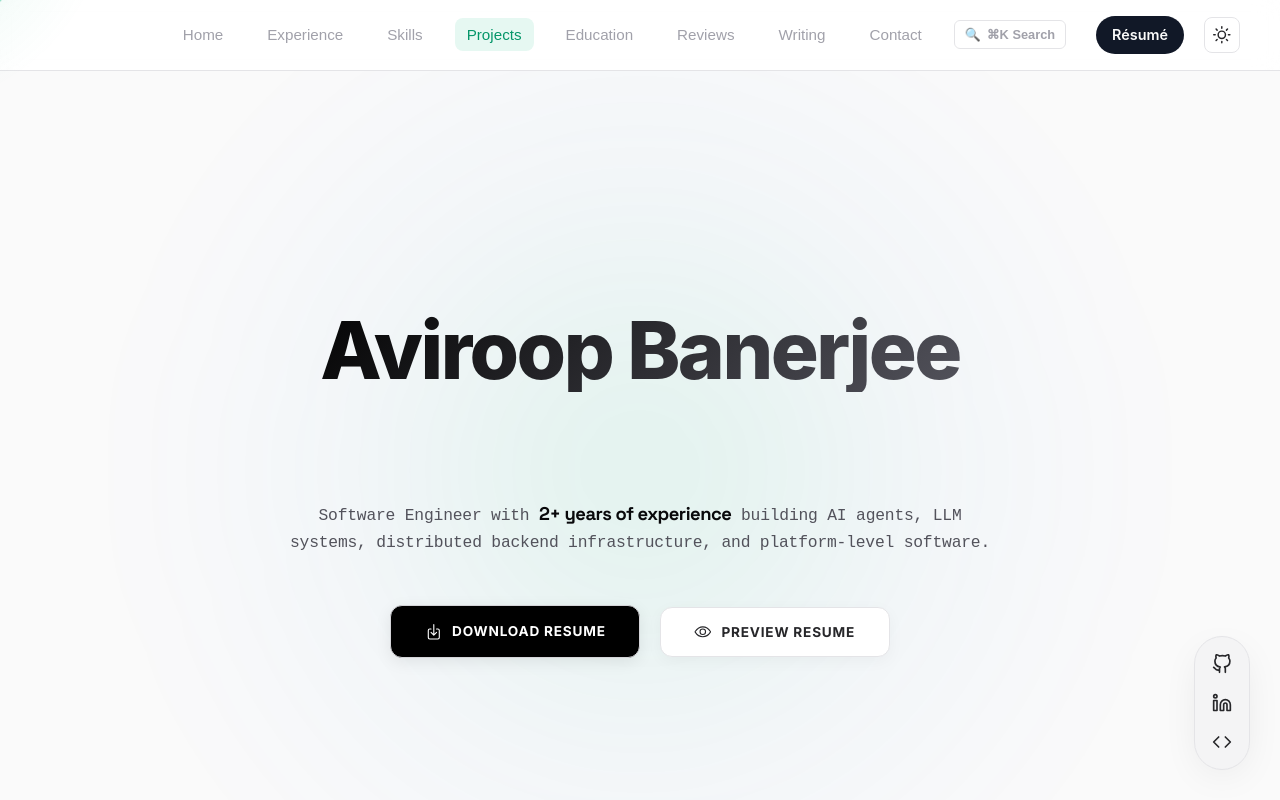
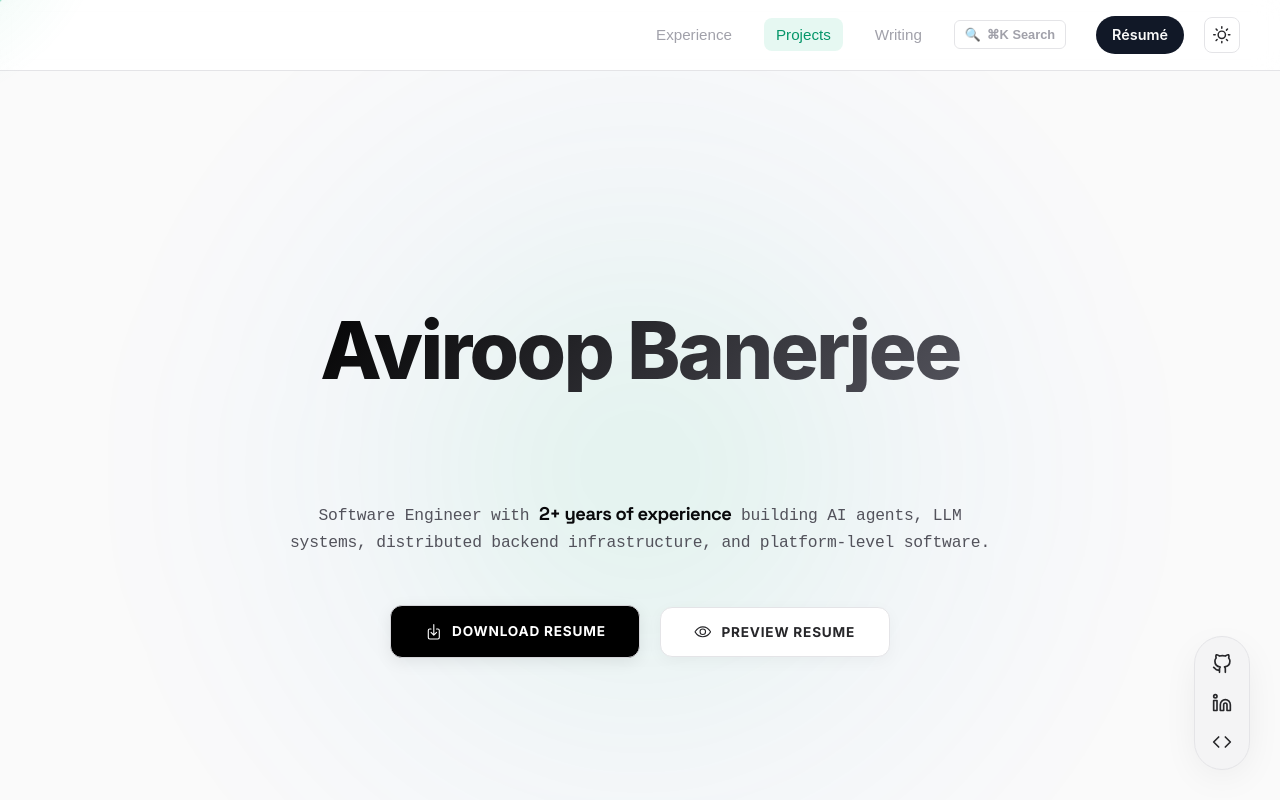
Before and after one commit to Aviroop-001/Portfolio, a React (Create React App) app: page / in a window 1280 px wide. Shown: the top 800 px of the page. Built offline with nearby package versions, Linux system fonts and the light colour scheme; no server answers; a web font is replaced by a local one.

Commit message:
DTP-106 feat: declutter navbar to minimal 'Cmd+K diet' layout

```diff
--- a/src/App.jsx
+++ b/src/App.jsx
@@ -71,14 +71,9 @@ function App() {
   };
 
   const navLinks = [
-    { id: 'intro', name: 'Home' },
     { id: 'experience', name: 'Experience' },
-    { id: 'skills', name: 'Skills' },
     { id: 'projects', name: 'Projects' },
-    { id: 'education', name: 'Education' },
-    { id: 'testimonials', name: 'Reviews' },
-    { id: 'blogs', name: 'Writing' },
-    { id: 'contact', name: 'Contact' }
+    { id: 'blogs', name: 'Writing' }
   ];
 
   const sectionVariants = {
```
